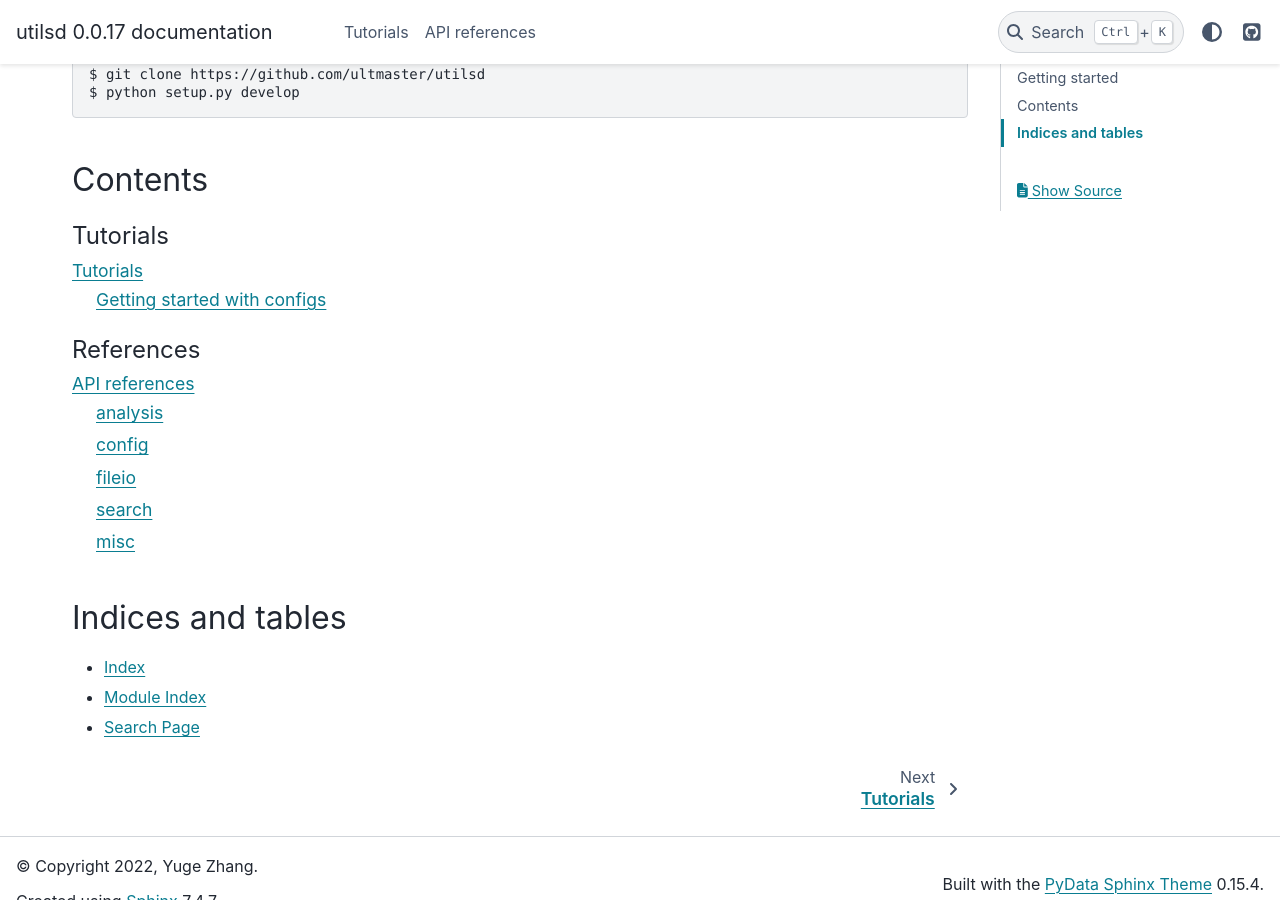
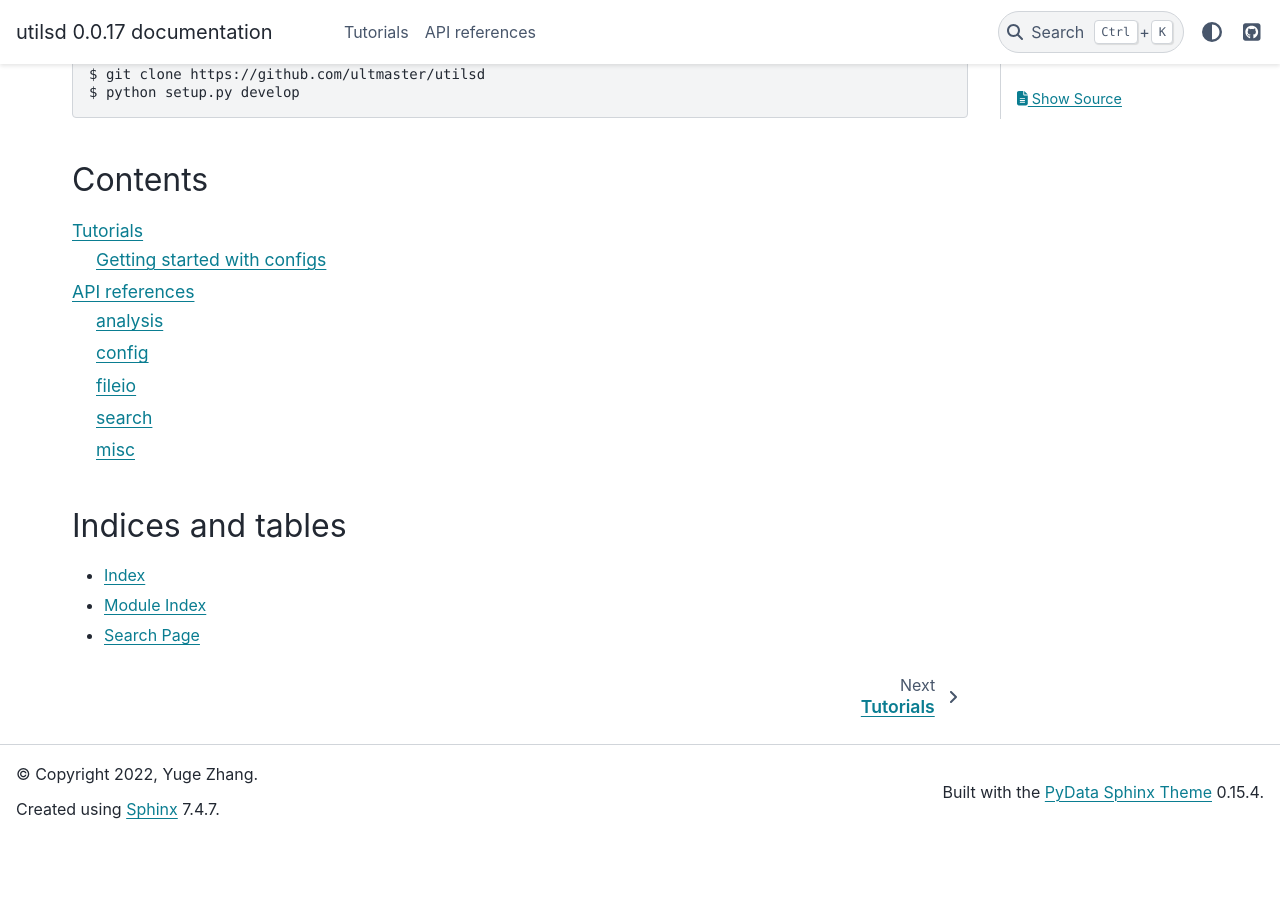
Before and after one commit to ultmaster/utilsd, a Sphinx documentation site: the page built from docs/index.rst, in a window 1280 px wide and 900 px high, scrolled down 570 px. Built offline with Sphinx 7.4.7 and the PyData theme 0.15.4, drawn with Linux system fonts in a browser that asks for light colours; after the commit the page ends 1408 px from its top, so only the background shows below that.

Commit message:
Update index page toc

```diff
--- a/docs/index.rst
+++ b/docs/index.rst
@@ -31,17 +31,10 @@ Contents
 --------
 
 .. toctree::
-   :caption: Tutorials
    :maxdepth: 2
 
    tutorials/index
-
-.. toctree::
-   :caption: References
-   :maxdepth: 2
-
    references
-
 
 Indices and tables
 ------------------
```
